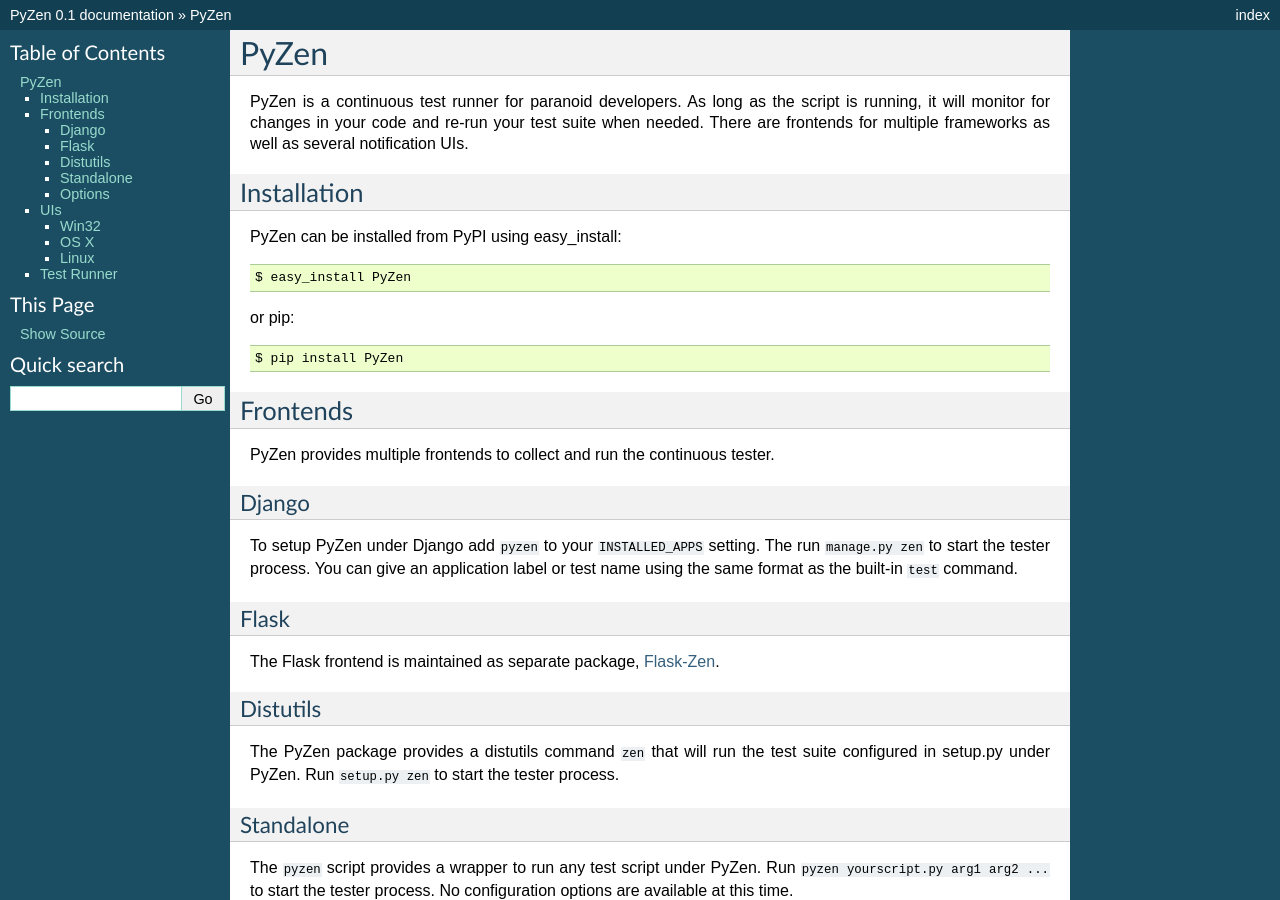
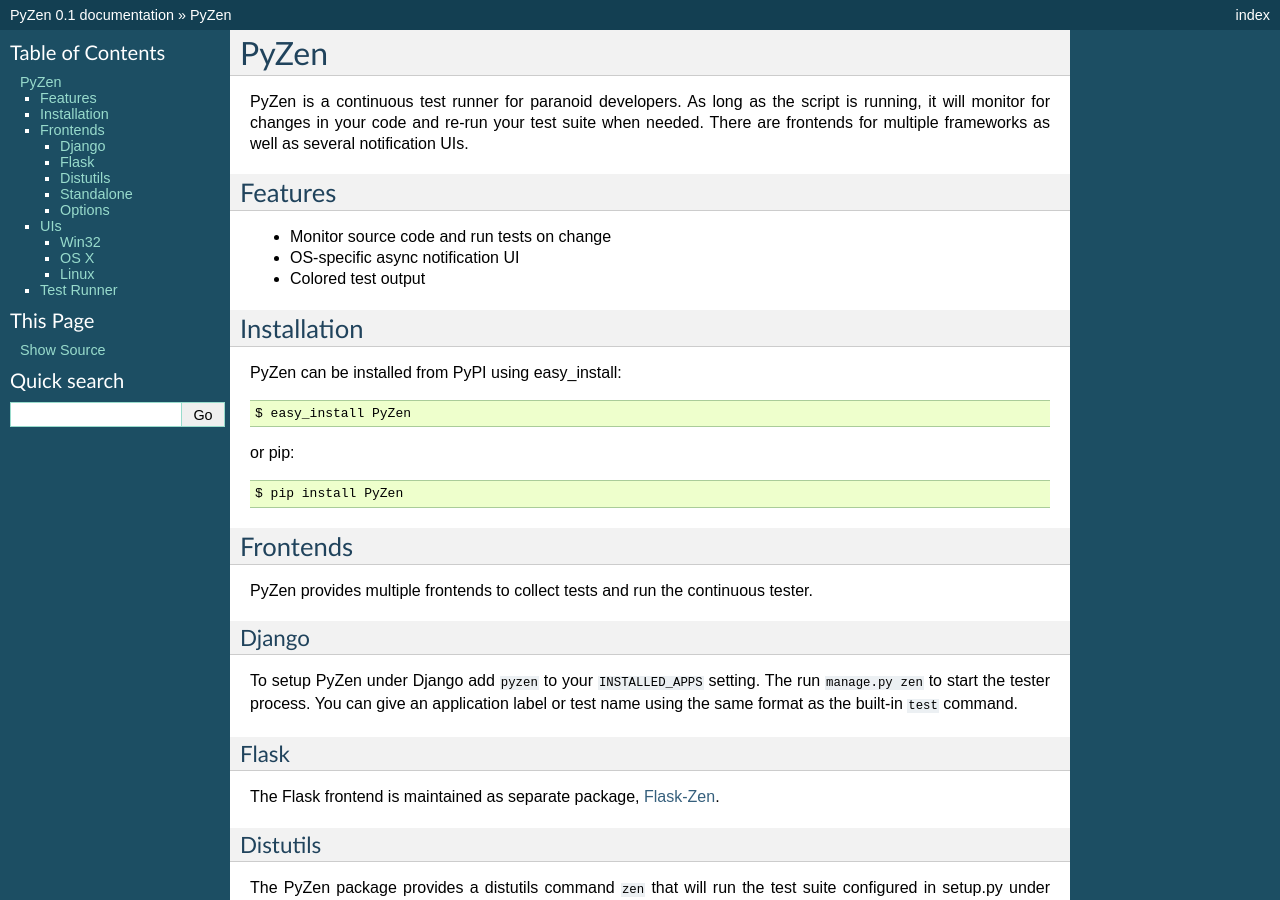
Before and after one commit to coderanger/pyzen, a Sphinx documentation site: the page built from docs/index.rst, in a window 1280 px wide and 900 px high. Built offline with Sphinx 7.4.7, drawn with Linux system fonts in a browser that asks for light colours.

```diff
--- a/docs/index.rst
+++ b/docs/index.rst
@@ -5,6 +5,13 @@ PyZen is a continuous test runner for paranoid developers. As long as the
 script is running, it will monitor for changes in your code and re-run your
 test suite when needed. There are frontends for multiple frameworks as well
 as several notification UIs.
+
+Features
+--------
+
+* Monitor source code and run tests on change
+* OS-specific async notification UI
+* Colored test output
 
 Installation
 ------------
@@ -21,7 +28,8 @@ or pip::
 Frontends
 ---------
 
-PyZen provides multiple frontends to collect and run the continuous tester.
+PyZen provides multiple frontends to collect tests and run the continuous
+tester.
 
 Django
 ~~~~~~
```
Also changed, not shown: 1 other file.
